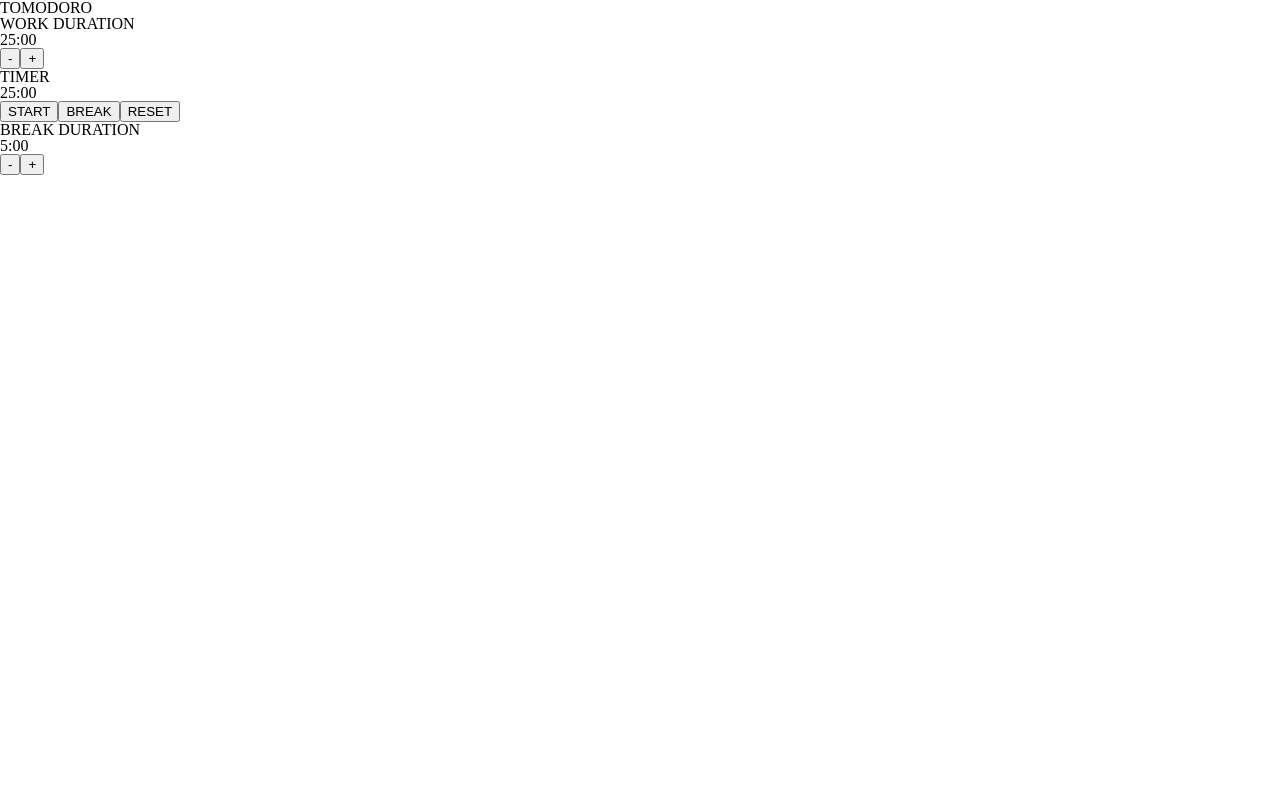
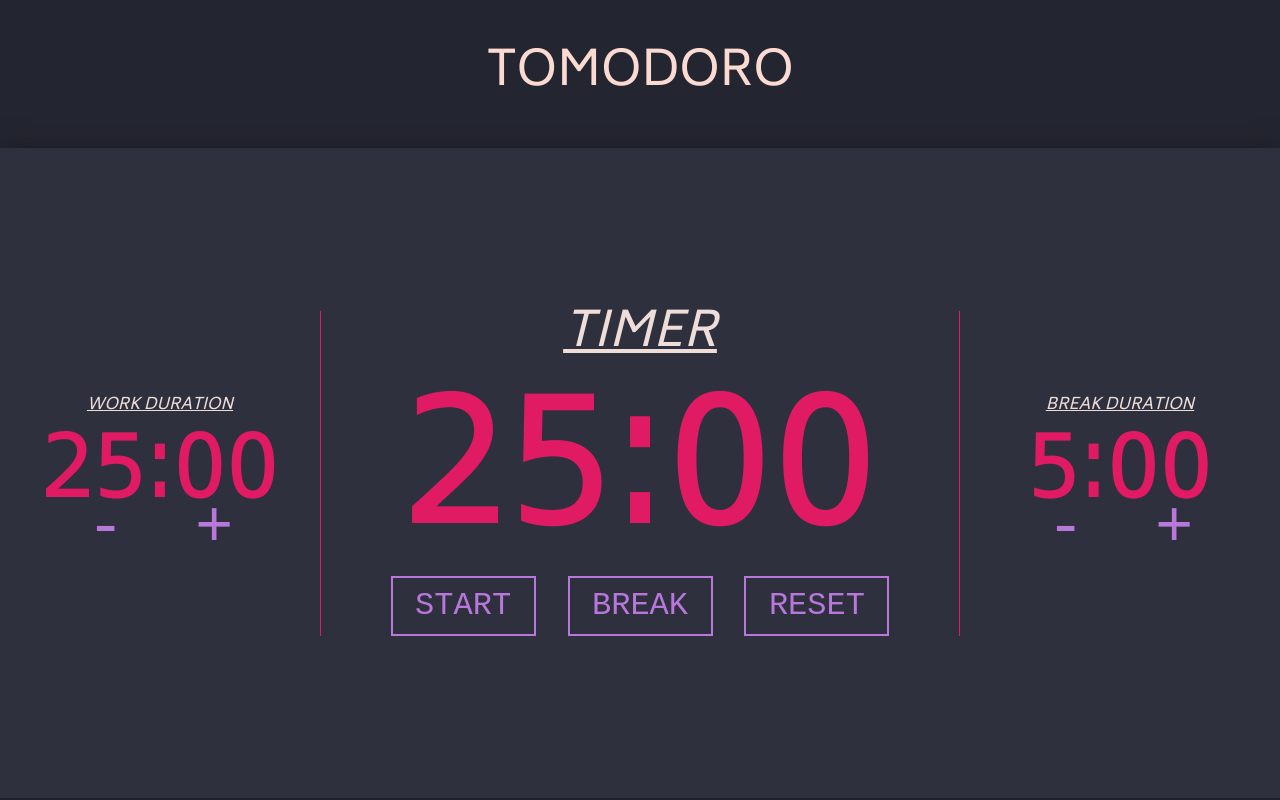
Before and after one commit to perez/tomodoro-timer, a plain HTML site: page index.html in a window 1280 px wide. Drawn offline with Linux system fonts and the light colour scheme.

Commit message:
Add style and a fresh coat of paint to the page 🎨

```diff
--- a/style.css
+++ b/style.css
@@ -1 +1,101 @@
 html,body,div,span,applet,object,iframe,h1,h2,h3,h4,h5,h6,p,blockquote,pre,a,abbr,acronym,address,big,cite,code,del,dfn,em,img,ins,kbd,q,s,samp,small,strike,strong,sub,sup,tt,var,b,u,i,center,dl,dt,dd,ol,ul,li,fieldset,form,label,legend,table,caption,tbody,tfoot,thead,tr,th,td,article,aside,canvas,details,embed,figure,figcaption,footer,header,hgroup,menu,nav,output,ruby,section,summary,time,mark,audio,video{margin:0;padding:0;border:0;font-size:100%;font:inherit;vertical-align:baseline}article,aside,details,figcaption,figure,footer,header,hgroup,menu,nav,section{display:block}body{line-height:1}ol,ul{list-style:none}blockquote,q{quotes:none}blockquote:before,blockquote:after,q:before,q:after{content:'';content:none}table{border-collapse:collapse;border-spacing:0}
+
+@font-face {
+    font-family: Biryani;
+    src: url(./assets/Biryani/Biryani-Regular.ttf);
+    font-weight: normal;
+}
+@font-face {
+    font-family: 'Anonymous Pro-Regular';
+    src: url(./assets/Anonymous_Pro/AnonymousPro-Regular.ttf);
+    font-weight: normal;
+}
+body {
+    background-color: #232530;
+    font-family: "Biryani", sans-serif;
+    text-align: center;
+}
+header {
+    color: #FADAD1;
+    font-size: 3rem;
+    margin: 50px auto 0;
+}
+h1 {
+    color: #EEDDD9;
+    font-size: 3rem;
+    font-style: italic;
+    text-decoration: underline;
+}
+h2 {
+    color: #E11A64;
+    font-size: 12rem;
+    margin-top: 25px;
+}
+h3 {
+    color: #EEDDD9;
+    font-size: 1rem;
+    font-style: italic;
+    text-decoration: underline;
+}
+h4 {
+    color: #E11A64;
+    font-size: 6rem;
+    margin-top: 15px;
+}
+button {
+    background-color: transparent;
+    color: #B877DB;
+    cursor: pointer;
+    font-family: 'Anonymous Pro', monospace;
+    font-weight: normal;
+}
+#container {
+    align-items: center;
+    background-color: #2E303E;
+    box-shadow:  0 0 20px 0 #1A1C23;
+    display: grid;
+    grid-auto-rows: minmax(650px, auto);
+    grid-template-columns: 1fr 2fr 1fr;
+    height: 650px;
+    margin-top: 50px;
+    width: 100%;
+}
+.timer {
+    border-left: solid 1px #E11A64;
+    border-right: solid 1px #E11A64;
+}
+.timer-button {
+    border: 2px solid #B877DB;
+    font-size: 2rem;
+    height: 60px;
+    margin-top: -1%;
+    padding: 0;
+    width: 145px;
+}
+.timer-button:hover {
+    border-color: #F5C4B6;
+    color: #F5C4B6;
+}
+.work-break {
+    margin: 0 5%;
+}
+.work-decrement, .break-decrement {
+    margin-right: 70px;
+}
+.op-button {
+    border: none;
+    color: #B877DB;
+    font-size: 4rem;
+    line-height: 0;
+    margin-top: 5px;
+    padding: 0;
+}
+.op-button:hover {
+    color: #f5c4b6;
+}
+.start-pause:disabled, .work-break:disabled, .op-button:disabled {
+    border-color: #B877DB;
+    color: #B877DB;
+    cursor: default;
+    opacity: 0.45;
+}
```
